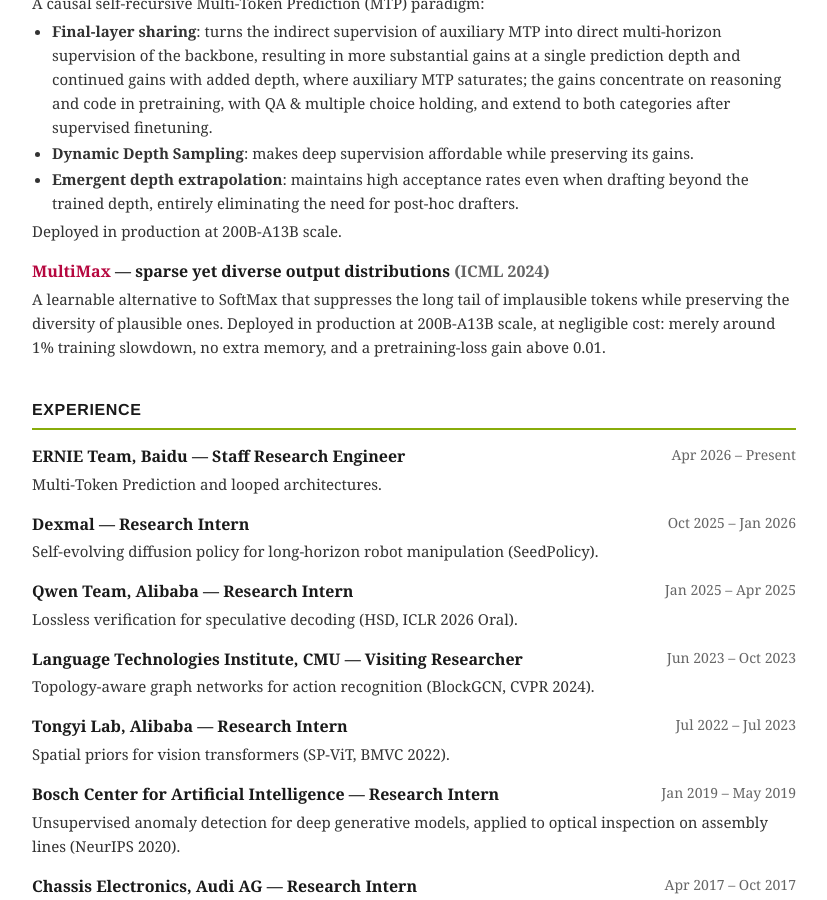
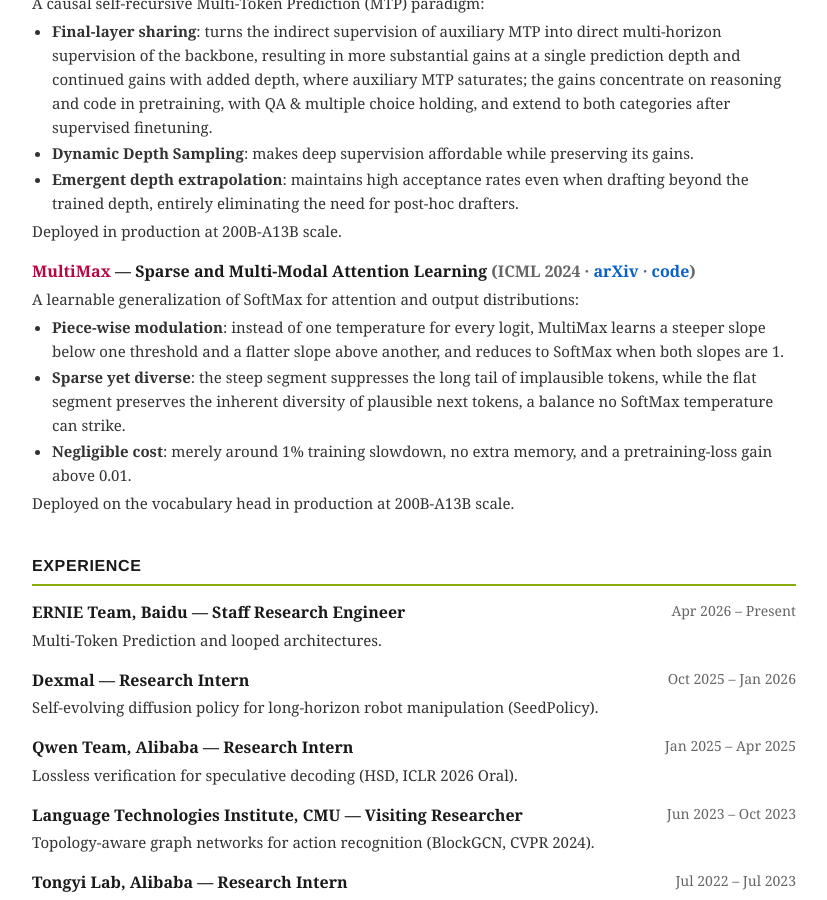
Before and after one commit to ZhouYuxuanYX/ZhouYuxuanYX.github.io, a Jekyll site: the page cv/index.html, which Jekyll copies as it is, in a window 1280 px wide and 900 px high, scrolled down 1022 px. Shown: the whole window, without its empty margins (226-1053 px from the left). Built offline with Jekyll 4.4.1, drawn with Linux system fonts in a browser that asks for light colours.

Commit message:
CV: MultiMax entry with paper title, arXiv/code links and its mechanism

```diff
--- a/cv/index.html
+++ b/cv/index.html
@@ -155,11 +155,20 @@
   </div>
 
   <div class="item">
-    <div class="top"><span class="title"><span class="tag">MultiMax</span> &mdash; sparse yet diverse output distributions <span class="venue">(ICML 2024)</span></span></div>
+    <div class="top"><span class="title"><span class="tag">MultiMax</span> &mdash; Sparse and Multi-Modal Attention Learning <span class="venue">(ICML 2024 &middot; <a href="https://arxiv.org/abs/2406.01189">arXiv</a> &middot; <a href="https://github.com/ZhouYuxuanYX/MultiMax">code</a>)</span></span></div>
     <div class="desc">
-      A learnable alternative to SoftMax that suppresses the long tail of implausible tokens
-      while preserving the diversity of plausible ones. Deployed in production at 200B-A13B scale, at negligible cost: merely around 1% training slowdown, no extra memory, and a
-      pretraining-loss gain above 0.01.
+      A learnable generalization of SoftMax for attention and output distributions:
+      <ul>
+        <li><strong>Piece-wise modulation</strong>: instead of one temperature for every logit, MultiMax
+          learns a steeper slope below one threshold and a flatter slope above another, and reduces to
+          SoftMax when both slopes are 1.</li>
+        <li><strong>Sparse yet diverse</strong>: the steep segment suppresses the long tail of implausible
+          tokens, while the flat segment preserves the inherent diversity of plausible next tokens, a
+          balance no SoftMax temperature can strike.</li>
+        <li><strong>Negligible cost</strong>: merely around 1% training slowdown, no extra memory, and a
+          pretraining-loss gain above 0.01.</li>
+      </ul>
+      Deployed on the vocabulary head in production at 200B-A13B scale.
     </div>
   </div>
 
```
